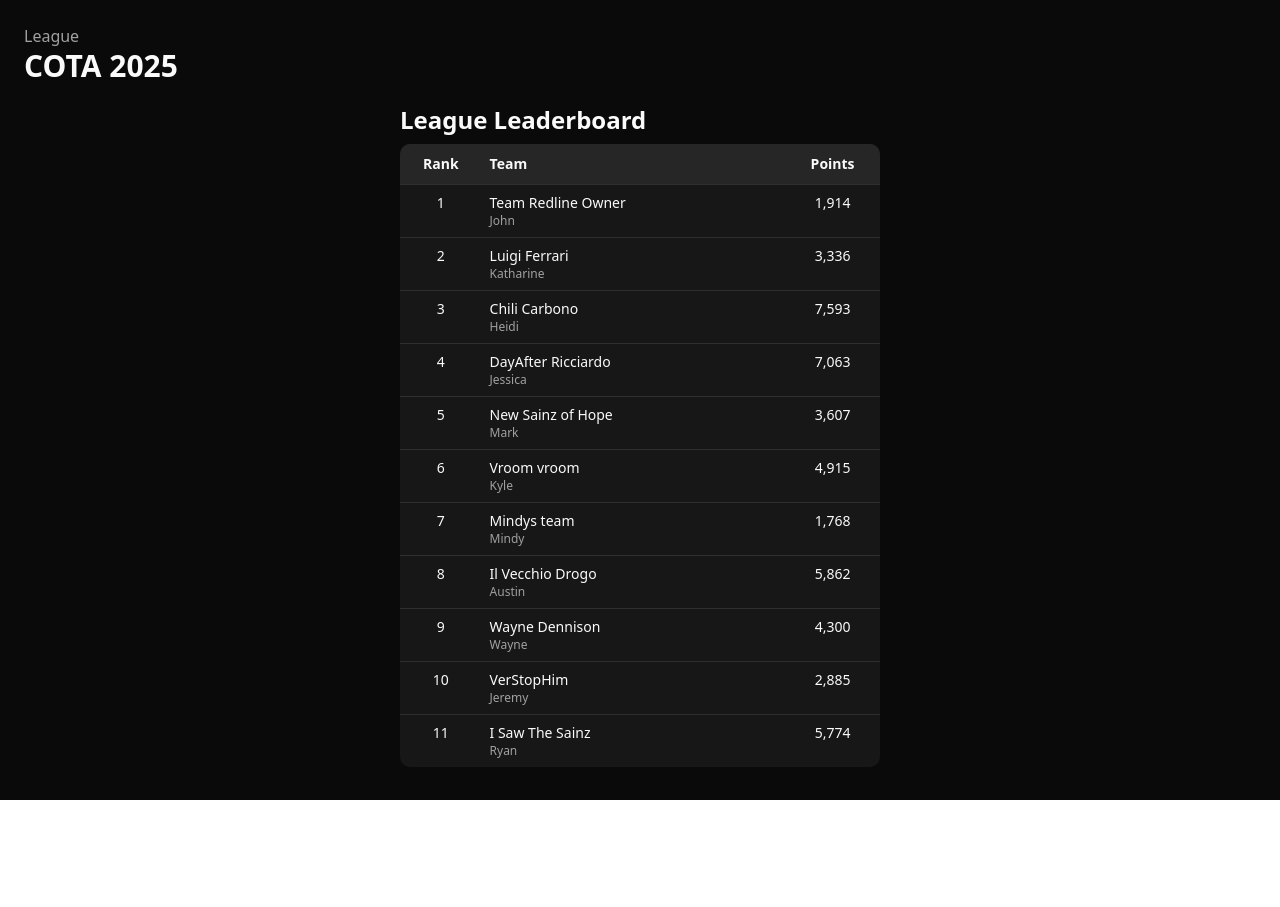
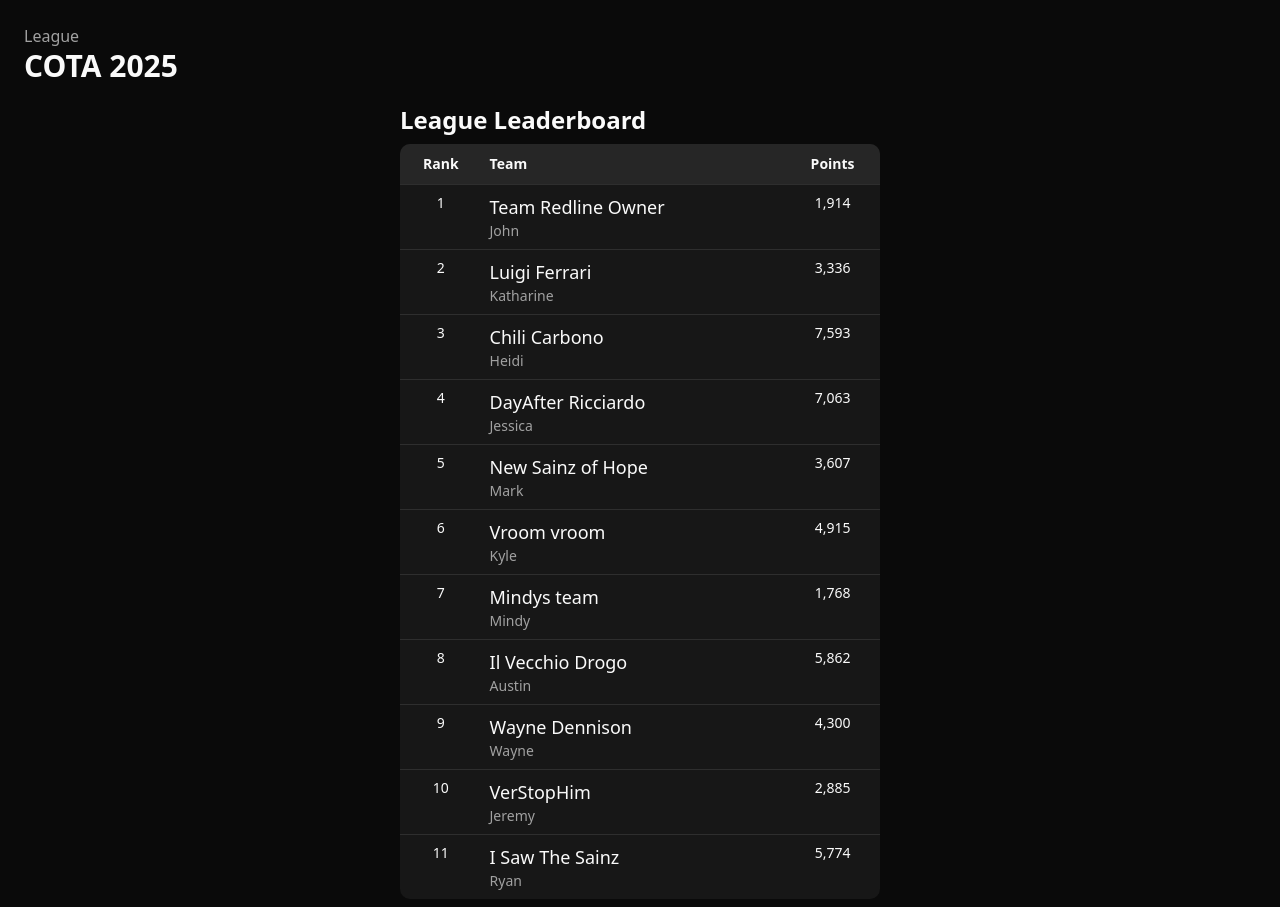
Before and after one commit to emsqrd/f1-companion, a React (Vite) app: page / in a window 1280 px wide. Before the commit the page ends 800 px from the top, so only its background shows below. Built offline with nearby package versions, Linux system fonts and the light colour scheme.

Commit message:
refactor: increase the size of the team name on league component

```diff
--- a/src/components/Leaderboard/Leaderboard.tsx
+++ b/src/components/Leaderboard/Leaderboard.tsx
@@ -31,8 +31,8 @@ export function Leaderboard() {
               <TableCell className="text-center align-top">{idx + 1}</TableCell>
               <TableCell className="min-w-48 align-top">
                 <div className="flex flex-col">
-                  <div>{team.name}</div>
-                  <div className="text-muted-foreground text-xs">{team.owner}</div>
+                  <div className="text-lg">{team.name}</div>
+                  <div className="text-muted-foreground">{team.owner}</div>
                 </div>
               </TableCell>
               <TableCell className="text-center align-top">
```
